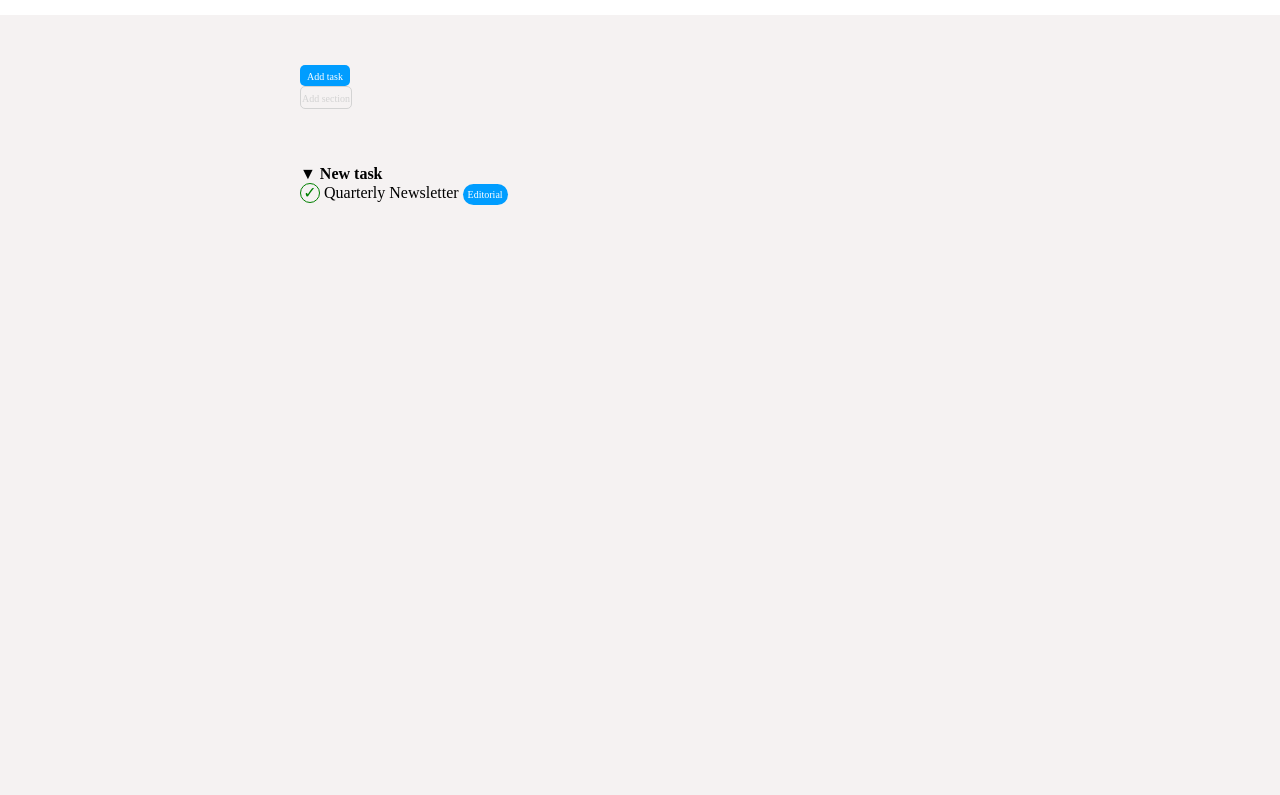
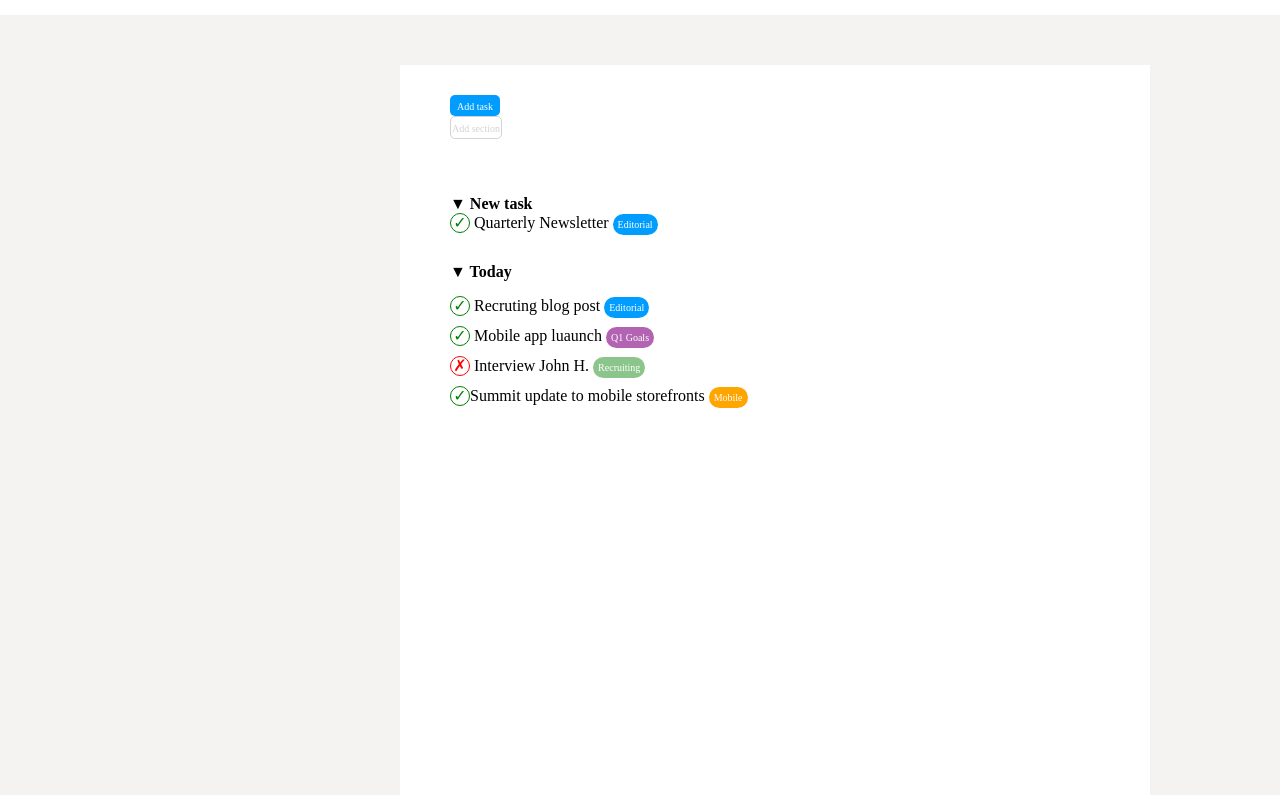
Before and after one commit to Federica-Gallucci/html-css-toboolist, a plain HTML site: page index.html in a window 1280 px wide. Shown: the part 94-889 px from the top of the page. Before the commit the page ends 800 px from the top, so only its background shows below. Drawn offline with Linux system fonts and the light colour scheme.

Commit message:
add today

```diff
--- a/css/style.css
+++ b/css/style.css
@@ -41,6 +41,57 @@ body {
   padding: 5px;
 }
 
+.goals {
+  width: 40px;
+  height: 15px;
+  font-size: 10px;
+  text-align: center;
+  background-color: rgba(128, 0, 128, 0.607);
+  color: white;
+  border-radius: 20px;
+  padding: 5px;
+}
+
+.mobile {
+  width: 40px;
+  height: 15px;
+  font-size: 10px;
+  text-align: center;
+  background-color: orange;
+  color: white;
+  border-radius: 20px;
+  padding: 5px;
+}
+
+.spazioblocco {
+  height: 15px;
+  margin-top: 15px;
+}
+
+.circlex {
+  display: inline-block;
+  width: 18px;
+  height: 18px;
+  border-style: solid;
+  border-width: thin;
+  border-color: red;
+  color: red;
+  border-radius: 50px;
+  line-height: 18px;
+  text-align: center;
+}
+
+.recruiting {
+  width: 40px;
+  height: 15px;
+  font-size: 10px;
+  text-align: center;
+  background-color: rgba(0, 128, 0, 0.455);
+  color: white;
+  border-radius: 20px;
+  padding: 5px;
+}
+
 /* header */
 
 header {
@@ -62,7 +113,13 @@ header .logo span {
 /* main */
 
 main {
-  padding-left: 300px;
+  width: 700px;
+  height: 700px;
+  background-color: white;
+  padding-top: 30px;
+  padding-left: 50px;
+  margin-top: 50px;
+  margin-left: 400px;
 }
 
 .tasto1 {
@@ -89,4 +146,9 @@ main {
   padding-top: 6px;
 }
 
+.today {
+  height: 200px;
+  padding-top: 30px;
+}
+
 /* footer */
--- a/index.html
+++ b/index.html
@@ -30,7 +30,18 @@
         <p><span class="circle">&check; </span>  Quarterly Newsletter  <span class="editor">Editorial</span> </p>
       </section>
 
-      <section id="today"></section>
+      <section class="today">
+        <strong>&#9660 Today</strong>
+        <div class="elenco">
+
+            <p class="spazioblocco"><span class="circle">&check;</span> Recruting blog post <span class="editor">Editorial</span> </p>
+            <p class="spazioblocco"><span class="circle">&check;</span> Mobile app luaunch <span class="goals">Q1 Goals</span> </p>
+            <p class="spazioblocco"><span class="circlex">&cross;</span> Interview John H. <span class="recruiting">Recruiting</span> </p>
+            <p class="spazioblocco"><span class="circle">&check;</span>Summit update to mobile storefronts <span class="mobile">Mobile</span> </p>
+
+        </div>
+
+      </section>
 
       <section id="upcoming"></section>
     </main>
```
Also changed, not shown: img/logo.jpg (deleted).
